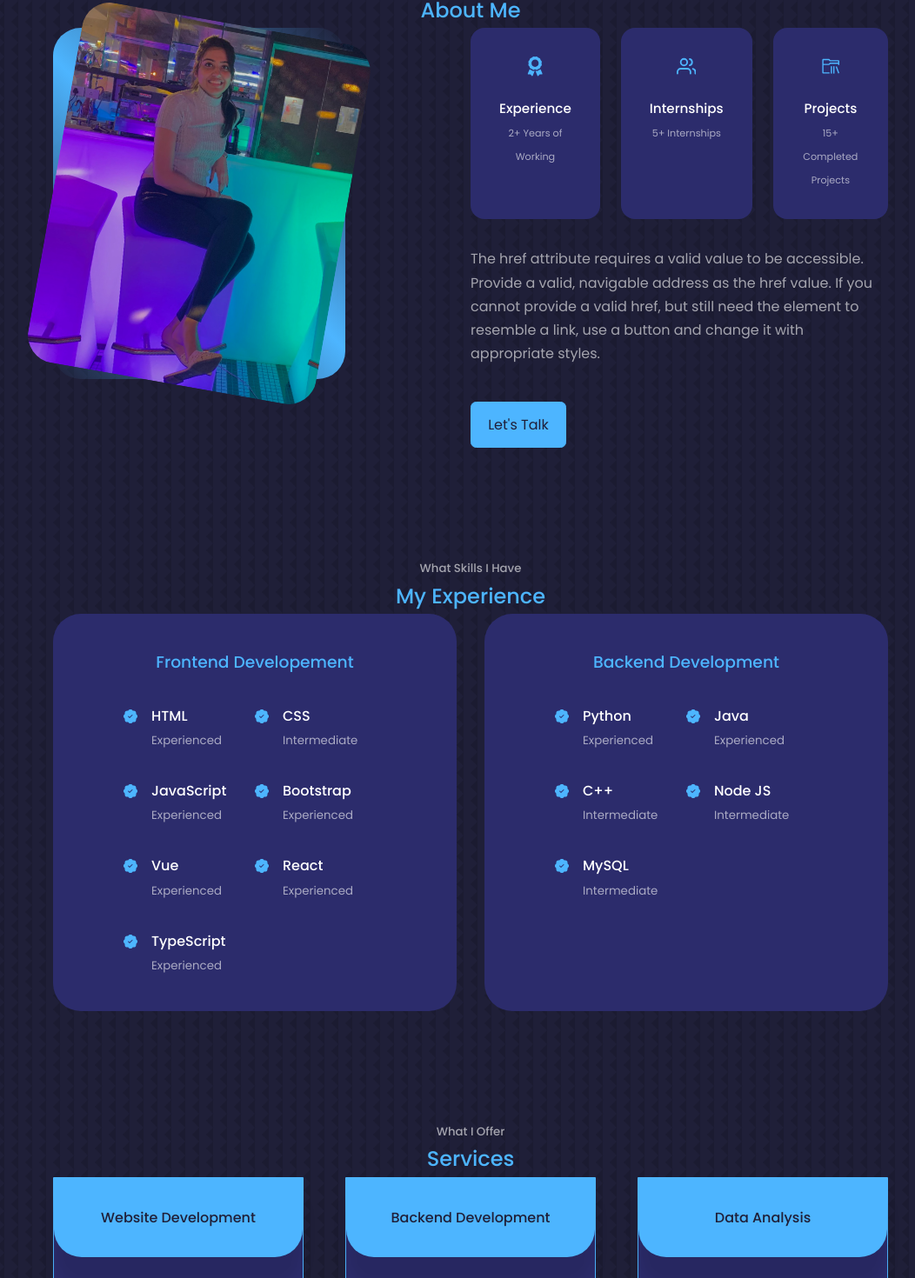
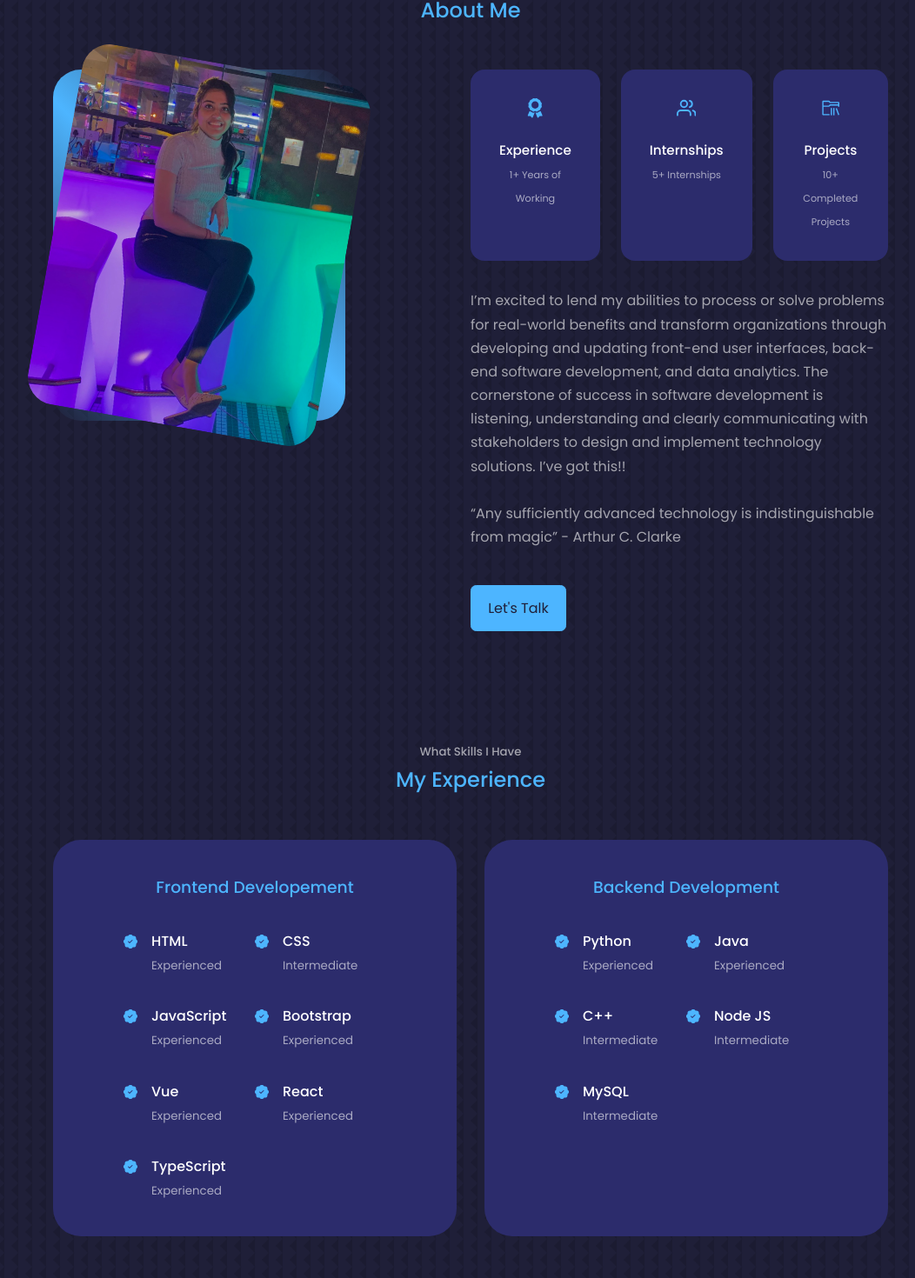
Before and after one commit to ShivangiKakkar/portfolio22, a React (Create React App) app: page / in a window 1280 px wide. Shown: the part 959-2429 px from the top of the page at 87% size, without its empty margins (99-1151 px from the left). Built offline with nearby package versions, Linux system fonts and the light colour scheme; the HTML template or start-up script is replaced by a standard one.

Commit message:
cosmetic changes

```diff
--- a/package.json
+++ b/package.json
@@ -1,5 +1,6 @@
 {
   "name": "portfolio-website",
+  "homepage": "https://shivangikakkar.com",
   "version": "0.1.0",
   "private": true,
   "dependencies": {
--- a/src/components/about/About.jsx
+++ b/src/components/about/About.jsx
@@ -23,7 +23,7 @@ const About = () => {
             <article className="about__card">
               <FaAward className="about__icon"/>
               <h5>Experience</h5>
-              <small>2+ Years of Working</small>
+              <small>1+ Years of Working</small>
             </article>
 
             <article className="about__card">
@@ -35,16 +35,17 @@ const About = () => {
             <article className="about__card">
               <VscFolderLibrary className="about__icon"/>
               <h5>Projects</h5>
-              <small>15+ Completed Projects</small>
+              <small>10+ Completed Projects</small>
             </article>
           </div>
 
           <p>
-          The href attribute requires a valid value to be accessible.
-          Provide a valid, navigable address as the href value.
-          If you cannot provide a valid href, but still need the
-          element to resemble a link, use a button and change it
-          with appropriate styles.
+            I’m excited to lend my abilities to process or solve problems for real-world benefits and transform
+            organizations through developing and updating front-end user interfaces, back-end software development,
+            and data analytics. The cornerstone of success in software development is listening, understanding and clearly
+            communicating with stakeholders to design and implement technology solutions. I’ve got this!! <br /><br />
+
+            “Any sufficiently advanced technology is indistinguishable from magic” - Arthur C. Clarke
           </p>
 
           <a href="#contact" className='btn btn-primary'> Let's Talk</a>
--- a/src/components/contact/Contact.jsx
+++ b/src/components/contact/Contact.jsx
@@ -35,13 +35,13 @@ const Contact = () => {
           <article className="contact__option">
             <RiMessengerLine className='contact__option-icon'/>
             <h4>Messenger</h4>
-            <h5>Shivangi Kakkar</h5>
+            {/* <h5>Shivangi Kakkar</h5> */}
             <a href="https://m.me/shivangi.kakkar.3" target="_blank">Send a message</a>
           </article>
           <article className="contact__option">
             <BsWhatsapp className='contact__option-icon'/>
             <h4>WhatsApp</h4>
-            <h5>+123456789</h5>
+            {/* <h5>+123456789</h5> */}
             <a href="https://api.whatsapp.com/send?phone=9549103797" target="_blank">Send a message</a>
           </article>
         </div>
--- a/src/components/footer/Footer.jsx
+++ b/src/components/footer/Footer.jsx
@@ -3,6 +3,8 @@ import './footer.css'
 import {FaFacebookF} from 'react-icons/fa'
 import {FiInstagram} from 'react-icons/fi'
 import {IoLogoTwitter} from 'react-icons/io'
+import {RxGithubLogo} from 'react-icons/rx'
+import {GrLinkedin} from 'react-icons/gr'
 
 const Footer = () => {
   return (
@@ -13,16 +15,18 @@ const Footer = () => {
         <li><a href="#">Home</a></li>
         <li><a href="#about">About</a></li>
         <li><a href="#experience">Experience</a></li>
-        <li><a href="#services">Services</a></li>
+        <li><a href="#capabilities">Capabilities</a></li>
         <li><a href="#portfolio">Portfolio</a></li>
         <li><a href="#testimonials">Testimonials</a></li>
         <li><a href="#contact">Contact</a></li>
       </ul>
 
       <div className="footer__socials">
-        <a href="https://facebook.com"><FaFacebookF/></a>
-        <a href="https://instagram.com"><FiInstagram /></a>
-        <a href="https://twitter.com"><IoLogoTwitter/></a>
+        <a href="https://www.facebook.com/shivangi.kakkar.3/"><FaFacebookF/></a>
+        <a href="https://www.instagram.com/shivangikakkar/"><FiInstagram /></a>
+        <a href="https://twitter.com/shivangikakkar"><IoLogoTwitter/></a>
+        <a href="https://github.com/ShivangiKakkar"><RxGithubLogo /></a>
+        <a href="https://www.linkedin.com/in/shivangikakkarsuny/"><GrLinkedin /></a>
       </div>
 
       <div className="footer__copyright">
--- a/src/components/nav/Nav.jsx
+++ b/src/components/nav/Nav.jsx
@@ -15,7 +15,7 @@ const Nav = () => {
       <a href="#" onClick={() => setActiveNav('#')} className={activeNav === '#' ? 'active' : ''}><AiOutlineHome/></a>
       <a href="#about" onClick={() => setActiveNav('#about')} className={activeNav === '#about' ? 'active' : ''}><AiOutlineUser/></a>
       <a href="#experience" onClick={() => setActiveNav('#experience')} className={activeNav === '#experience' ? 'active' : ''}><BiBook/></a>
-      <a href="#services" onClick={() => setActiveNav('#services')} className={activeNav === '#services' ? 'active' : ''}><RiServiceLine/></a>
+      <a href="#capabilities" onClick={() => setActiveNav('#capabilities')} className={activeNav === '#capabilities' ? 'active' : ''}><RiServiceLine/></a>
       <a href="#contact" onClick={() => setActiveNav('#contact')} className={activeNav === '#contact' ? 'active' : ''}><BiMessageSquareDetail/></a>
     </nav>
   )
--- a/src/components/nav/nav.css
+++ b/src/components/nav/nav.css
@@ -28,6 +28,6 @@ nav a:hover {
 }
 
 nav a.active {
-    background: var(--color-bg);
-    color: var(--color-white);
+    background: var(--color-primary);
+    color: var(--color-bg);
 }
--- a/src/components/services/Services.jsx
+++ b/src/components/services/Services.jsx
@@ -4,9 +4,9 @@ import {BiCheck} from 'react-icons/bi'
 
 const Services = () => {
   return (
-    <section id='services'>
-      <h5>What I Offer</h5>
-      <h2>Services</h2>
+    <section id='capabilities'>
+      <h5>Areas of Knowledge and Experience</h5>
+      <h2>Capabilities</h2>
 
       <div className='container services__container'>
         <article className="service">
--- a/src/components/testimonials/Testimonials.jsx
+++ b/src/components/testimonials/Testimonials.jsx
@@ -41,7 +41,7 @@ const data = [
 const Testimonials = () => {
   return (
     <section id='testimonials'>
-      <h5>Review from clients</h5>
+      <h5>Another Perspective</h5>
       <h2>Testimonials</h2>
 
       <Swiper className="container testimonials__container"
--- a/src/index.css
+++ b/src/index.css
@@ -73,7 +73,7 @@ section > h5 {
 
 section > h2 {
     color: var(--color-primary);
-    margin-bottom: 3 rem;
+    margin-bottom: 3rem;
 }
 
 .text-light {
```
